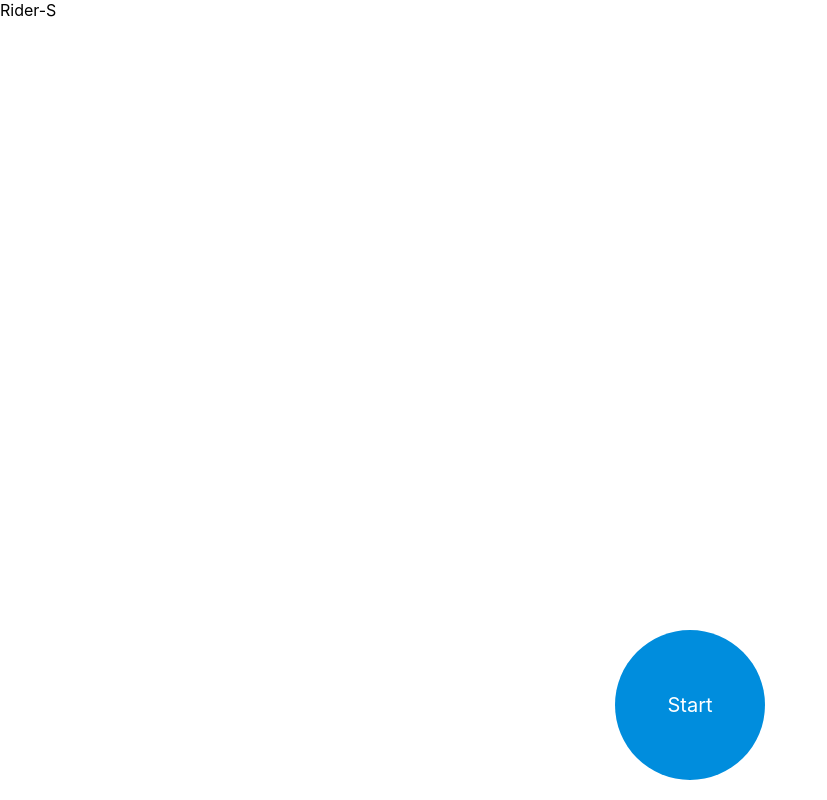
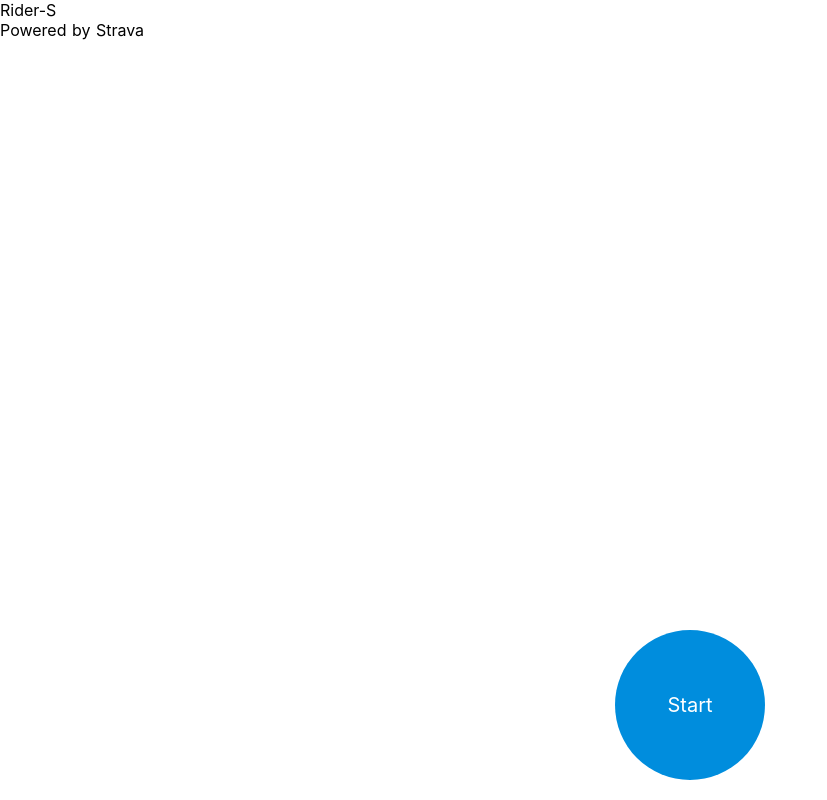
Before and after one commit to 0918nobita/RiderS, a Nuxt app: page / in a window 1280 px wide. Shown: the whole page, without its empty margins (0-827 px from the left). Built offline with nearby package versions, Linux system fonts and the light colour scheme.

Commit message:
「Powered by Strava」とトップページに表示するようにした

```diff
--- a/pages/index.vue
+++ b/pages/index.vue
@@ -2,6 +2,7 @@
   <section class="container">
     <div>
       <div id="title">Rider-S</div>
+      <div id="content">Powered by Strava</div>
       <router-link to="/navigation" id="start_button">Start</router-link>
     </div>
   </section>
```
